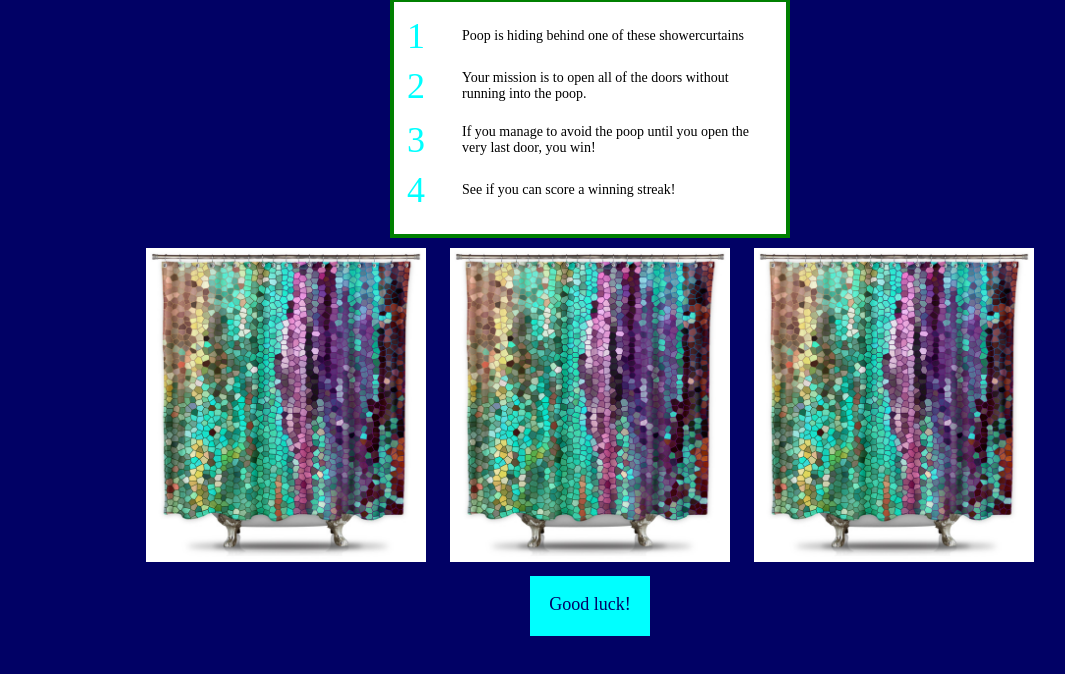
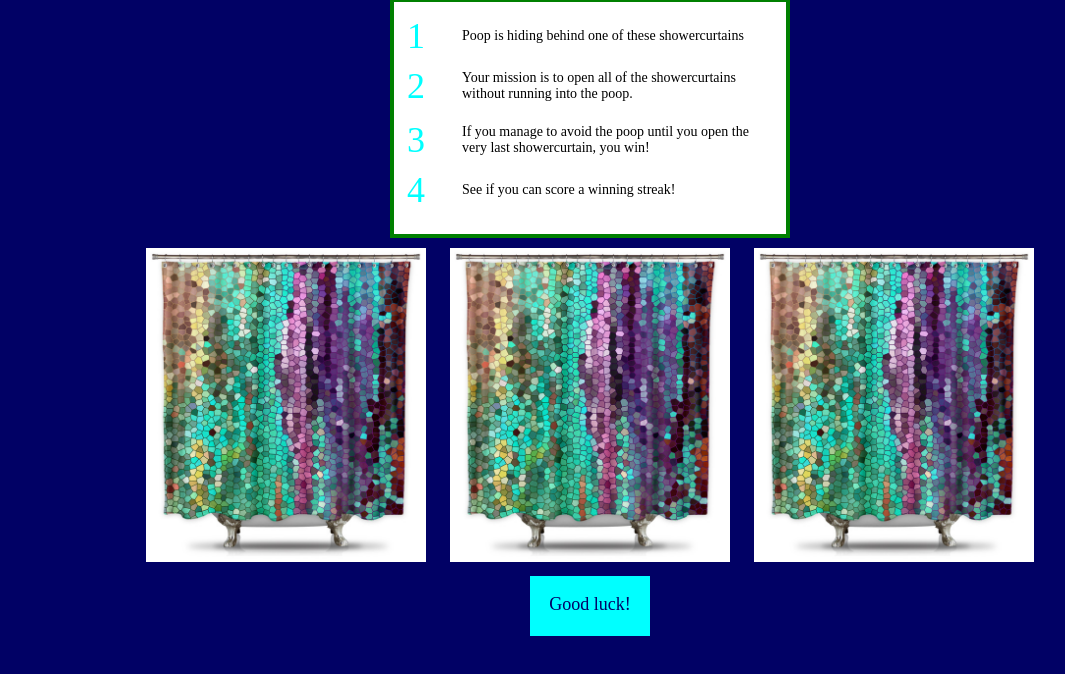
Before and after one commit to SaraFrantzen/Saralundkvist86.github.io, a plain HTML site: page games.html in a window 1280 px wide. Shown: the part 84-758 px from the top of the page, without its empty margins (50-1115 px from the left). Drawn offline with Linux system fonts and the light colour scheme.

Commit message:
updating instructions

```diff
--- a/games.html
+++ b/games.html
@@ -28,11 +28,11 @@
           </tr>
           <tr>
             <td class="instructions-number">2</td>
-            <td class="instructions-text">Your mission is to open all of the doors without running into the poop.</td>
+            <td class="instructions-text">Your mission is to open all of the showercurtains without running into the poop.</td>
           </tr>
           <tr>
             <td class="instructions-number">3</td>
-            <td class="instructions-text">If you manage to avoid the poop until you open the very last door, you win!</td>
+            <td class="instructions-text">If you manage to avoid the poop until you open the very last showercurtain, you win!</td>
           </tr>
           <tr>
             <td class="instructions-number">4</td>
--- a/poopgame.js
+++ b/poopgame.js
@@ -13,6 +13,7 @@ let openDoor1;
 let openDoor2;
 let openDoor3;
 
+//determine is poop is found
 const isPoop = (door) => {
     if (door.src === poopPath) {
       return true;
```
